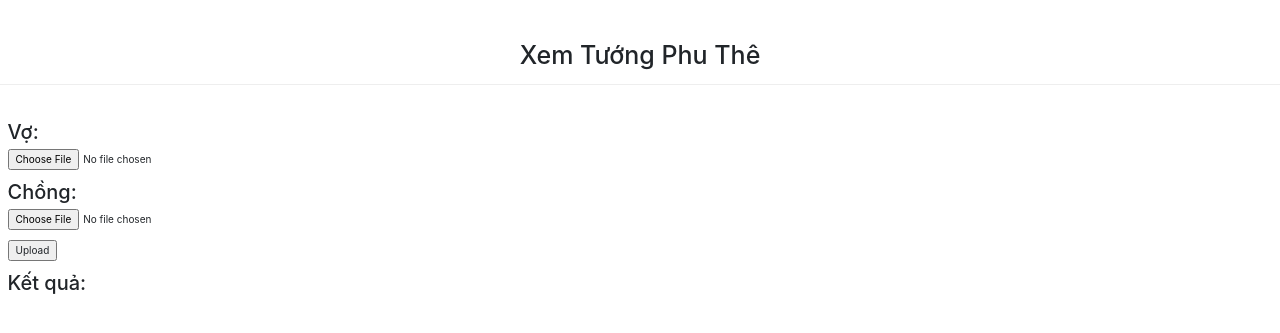
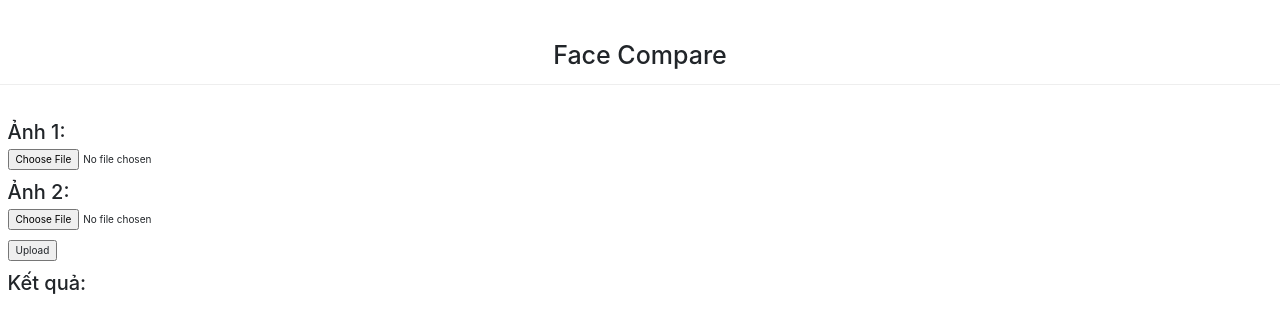
Before and after one commit to tuanvcw/face-compare, a Flask app: page / in a window 1280 px wide. Shown: the top 333 px of the page. Run offline with Flask 2, Linux system fonts and the light colour scheme; some libraries are stand-ins or nearby versions.

Commit message:
update new UI

```diff
--- a/templates/web.html
+++ b/templates/web.html
@@ -21,16 +21,16 @@
 
 {% block content %}
 <div class="page-header" align="center">
-    <h1>Xem Tướng Phu Thê</h1>
+    <h1>Face Compare</h1>
 </div>
 
     <br>
 
     <form style="margin-left: 0.75em;" action="/" method="POST" enctype="multipart/form-data">
-        <h2>Vợ:</h2>
+        <h2>Ảnh 1:</h2>
         <input type="file" name="target">
         <p></p>
-        <h2>Chồng:</h2>
+        <h2>Ảnh 2:</h2>
         <input type="file" name="face">
         <p></p>
         <input type="submit" value="Upload">
@@ -65,7 +65,7 @@
 
         <div class="column">
             {% if time_taken %}
-                <p><h5> Thời gian xem tướng: <b> {{ time_taken }} giây </b></h5></p>
+                <p><h5> Thời gian check: <b> {{ time_taken }} giây </b></h5></p>
 
             {% endif %}
 
@@ -89,11 +89,11 @@
                 <p><h5> Giống nhau: <b> {{ perfect_similarity }}%</b></h5></p>
 
                 {% if perfect_similarity <= 60 %}
-                    <p> <h5><b> Anh khác hay em khác. </b></h5></p>
+                    <p> <h5><b> Rất khác nhau </b></h5></p>
                 {% endif %}
 
                 {% if perfect_similarity > 90 and similarity < 100 %}
-                    <p> <h5><b> Quá giống nhau! Cùng là một người? </b></h5></p>
+                    <p> <h5><b> Quá giống nhau! Cùng là một người </b></h5></p>
                 {% endif %}
 
                 {% if similarity == 100 %}
@@ -101,11 +101,11 @@
                 {% endif %}
 
                 {% if 60 < perfect_similarity < 80 %}
-                    <p> <h5><b> Có tướng phu thê! </b></h5></p>
+                    <p> <h5><b> Khá giống nhau </b></h5></p>
                 {% endif %}
 
                 {% if 80 <= perfect_similarity <= 90 %}
-                    <p> <h5><b> Rất có tướng phu thê!! </b></h5></p>
+                    <p> <h5><b> Rất giống nhau </b></h5></p>
                 {% endif %}
 
             {% endif %}
```
